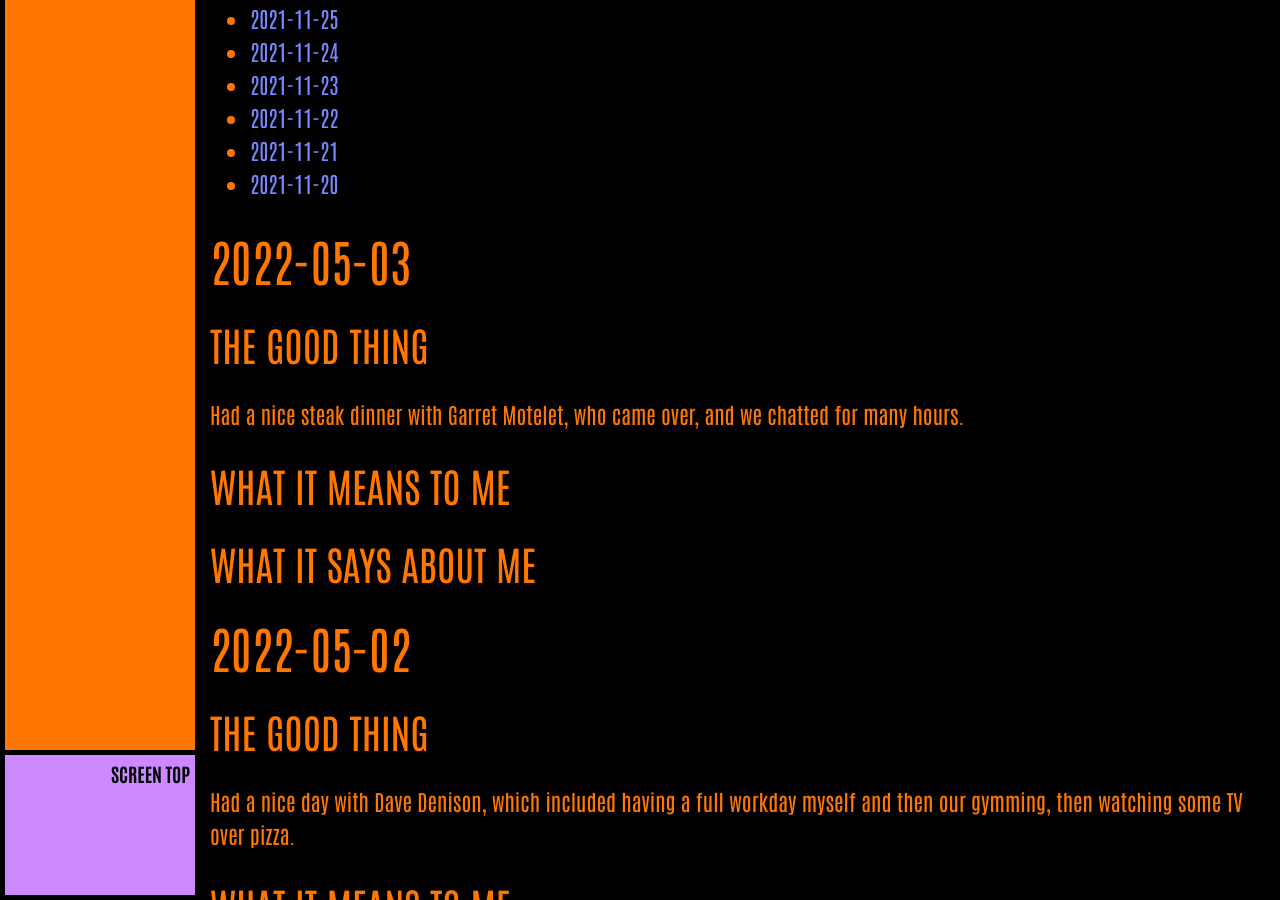
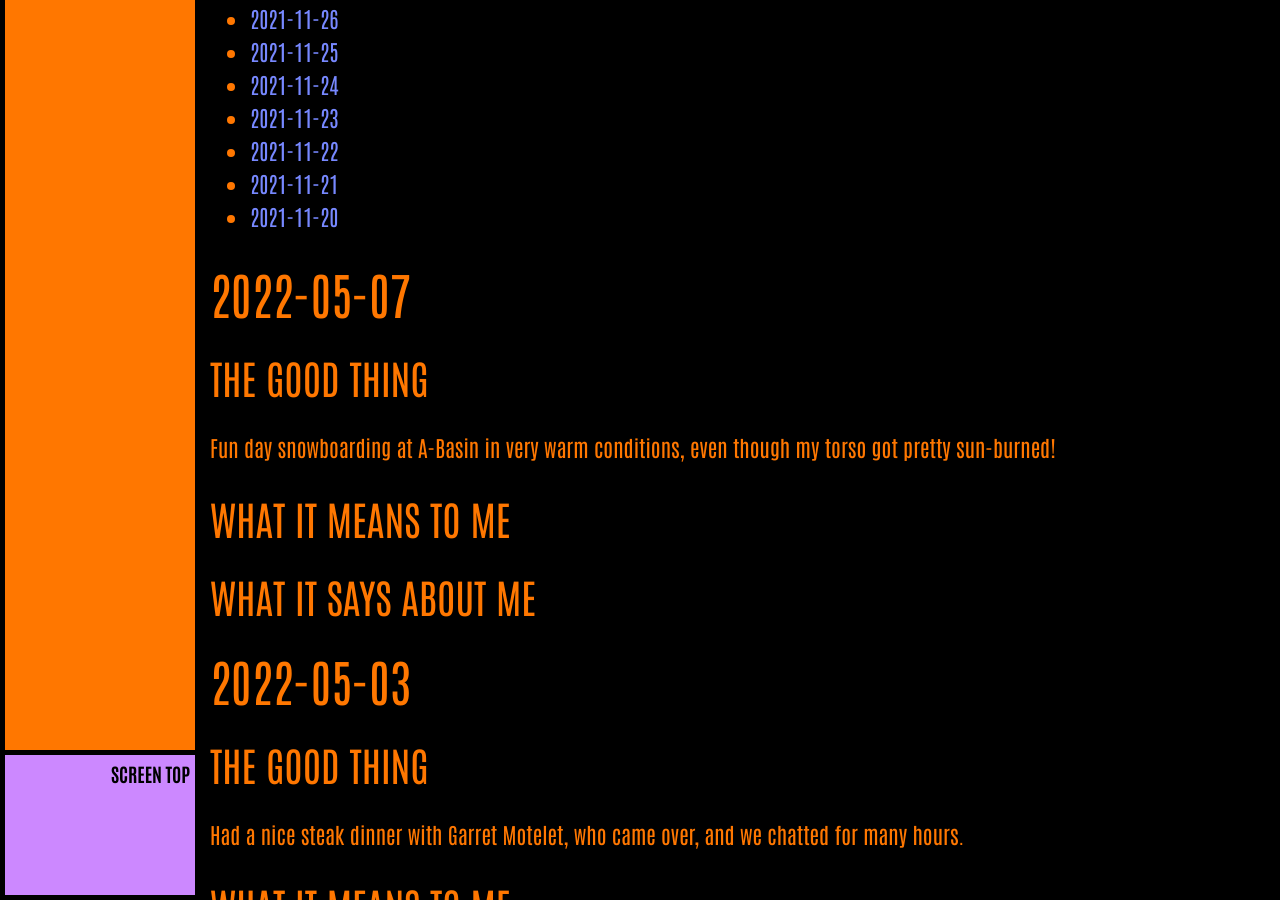
Before and after one commit to ArthurZey/arthurzey.github.io, a Jekyll site: the page built from _pages/one-good-thing.md, in a window 1280 px wide and 900 px high, scrolled down 3520 px. Built offline with Jekyll 4.4.1, drawn with Linux system fonts in a browser that asks for light colours; some of the changed text lies outside the part shown.

Commit message:
added stub for 2022-05-07

```diff
--- a/_pages/one-good-thing.md
+++ b/_pages/one-good-thing.md
@@ -12,6 +12,15 @@
 * TOC
 {:toc}
 {::options toc_levels="2" /}
+
+## 2022-05-07
+### The Good Thing
+Fun day snowboarding at A-Basin in very warm conditions, even though my torso got pretty sun-burned!
+### What It Means to Me
+
+### What It Says about Me
+
+
 
 ## 2022-05-03
 ### The Good Thing
```
Also changed, not shown: other parts of _pages/one-good-thing.md (+1 -1 lines).
